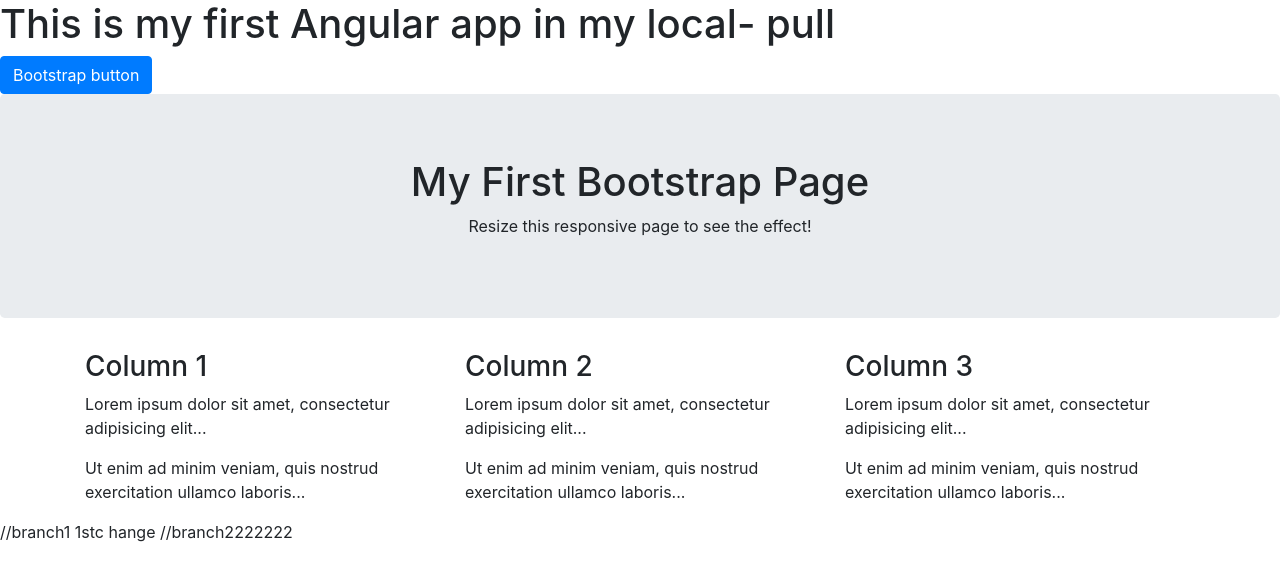
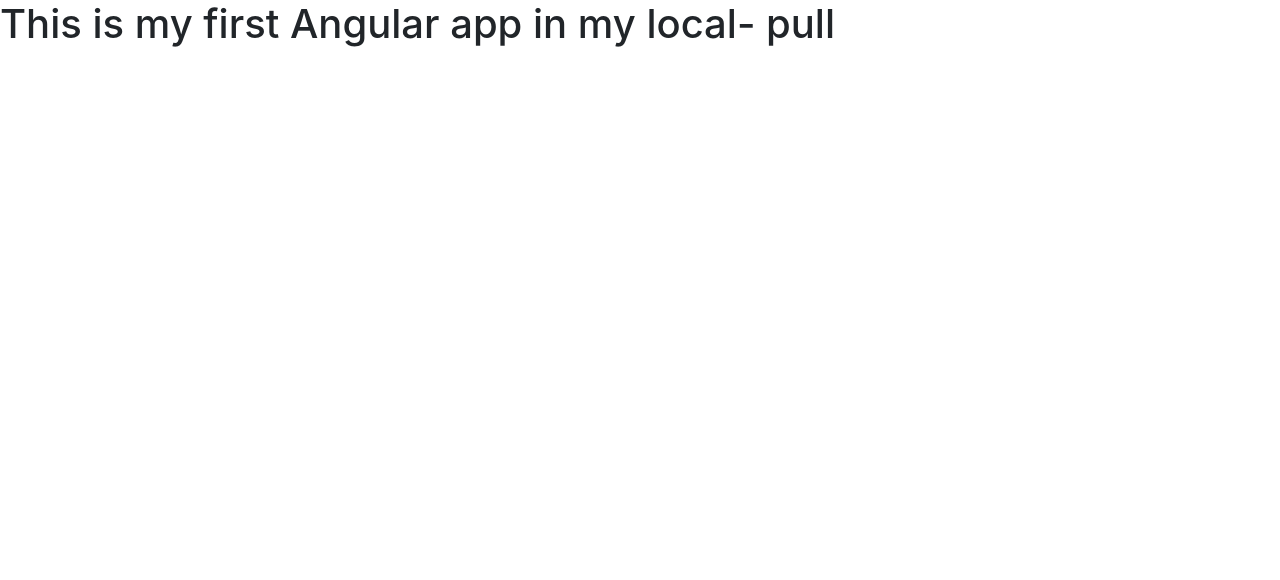
Before and after one commit to home20learning/MyAngularUIApp, an Angular app: page / in a window 1280 px wide. Shown: the top 580 px of the page. Built offline with nearby package versions, Linux system fonts and the light colour scheme.

Commit message:
Update app.component.html

```diff
--- a/src/app/app.component.html
+++ b/src/app/app.component.html
@@ -1,6 +1 @@
 <h1>This is my first Angular app in my local- pull</h1>
-<app-employee-admin></app-employee-admin>
-
-
-//branch1 1stc hange
-//branch2222222
```
